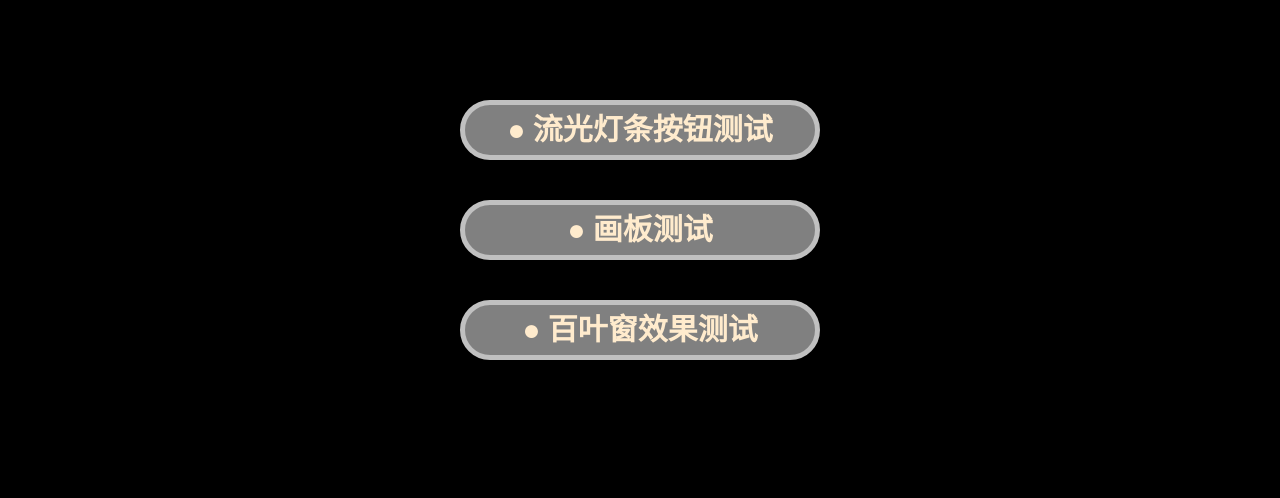
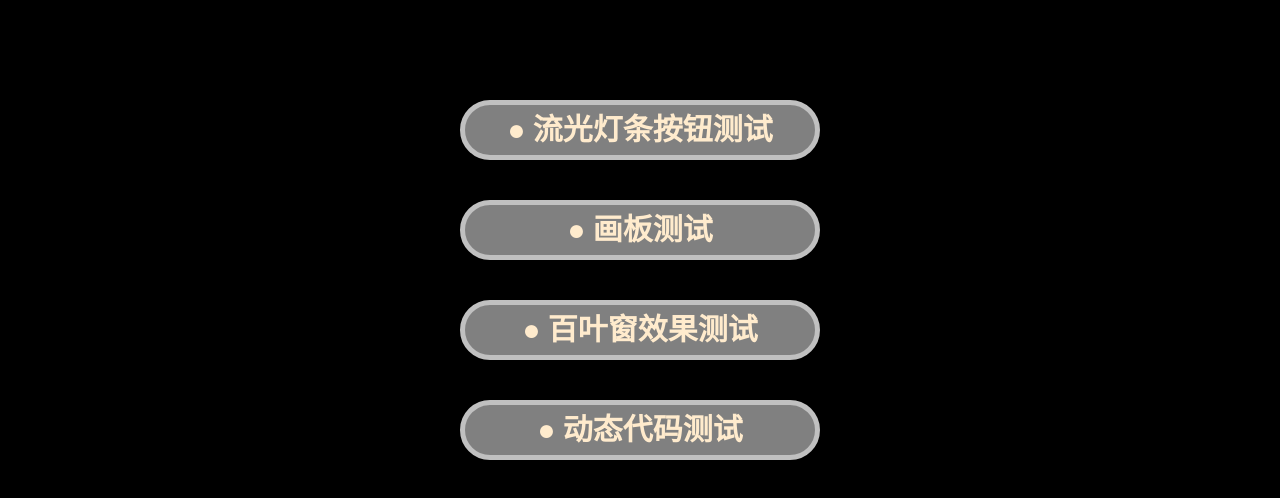
Before and after one commit to XXXXXie1997/balabala-demo, a plain HTML site: page index.html in a window 1280 px wide. Shown: the part 102-600 px from the top of the page. Drawn offline with Linux system fonts and the light colour scheme.

Commit message:
5.27更新动态代码测试

```diff
--- a/index.css
+++ b/index.css
@@ -65,6 +65,22 @@ header {
   background-color: gray;
   color: white;
 }
+.action {
+  position: absolute;
+  margin-top: 450px;
+  left: 50%;
+  transform: translate(-50%, -50%);
+  font-size: 30px;
+  text-decoration: none;
+  font-weight: 600;
+  border: 5px solid silver;
+  height: 50px;
+  width: 350px;
+  text-align: center;
+  border-radius: 50px;
+  background-color: gray;
+  color: white;
+}
 a:visited {
   text-decoration: none;
 }
--- a/index.html
+++ b/index.html
@@ -23,5 +23,8 @@
     <div class="shutters">
       <a href="./百叶窗菜单/index.html">● 百叶窗效果测试</a>
     </div>
+    <div class="action">
+      <a href="http://xietianyu1997.top/cv-1/dist/index">● 动态代码测试</a>
+    </div>
   </body>
 </html>
```
